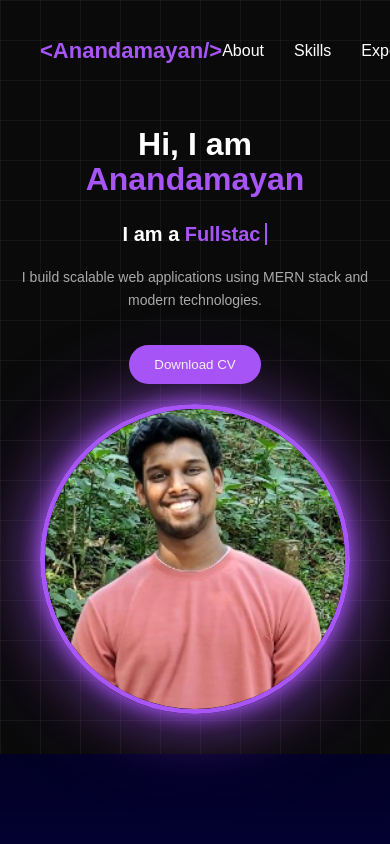
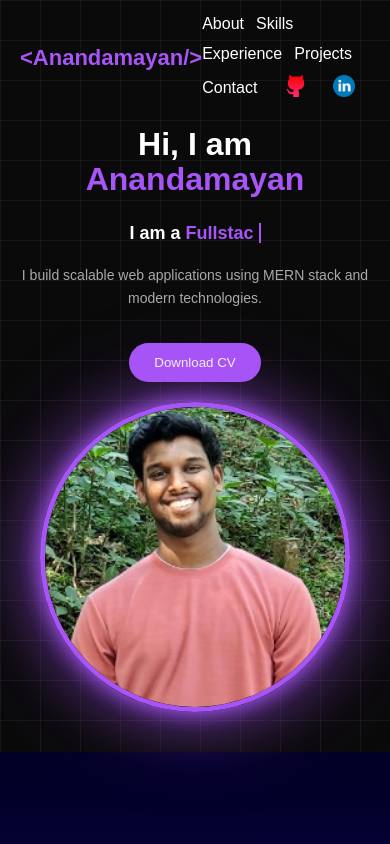
Before and after one commit to Anandamayan/Anandamayan-anandamayan_portfolio, a React (Vite) app: page / in a window 390 px wide. Shown: the top 844 px of the page. Built offline with nearby package versions, Linux system fonts and the light colour scheme.

Commit message:
add responsive design

```diff
--- a/src/style.css
+++ b/src/style.css
@@ -123,19 +123,15 @@ body {
 
 @media (max-width: 768px) {
   .hero {
-    flex-direction: column;   /* stack */
+    flex-direction: column;
     text-align: center;
-    padding: 100px 20px 40px; /* add top space for navbar */
+    padding: 100px 20px 40px;
     height: auto;
   }
 
-  .hero-left {
-    width: 100%;
-  }
-
+  .hero-left,
   .hero-right {
     width: 100%;
-    margin-top: 20px;
   }
 
   .hero-left h1 {
@@ -143,16 +139,31 @@ body {
   }
 
   .hero-left h2 {
-    font-size: 20px;
+    font-size: 18px;
   }
 
   .hero-left p {
     font-size: 14px;
   }
 
+  .hero-right {
+    margin-top: 20px;
+  }
+
   .hero-right img {
     width: 200px;
     height: 200px;
+  }
+
+  /* Navbar fix */
+  .nav-container {
+    padding: 15px 20px;
+  }
+
+  .nav-links {
+    gap: 12px;
+    font-size: 12px;
+    flex-wrap: wrap;
   }
 }
 
```
